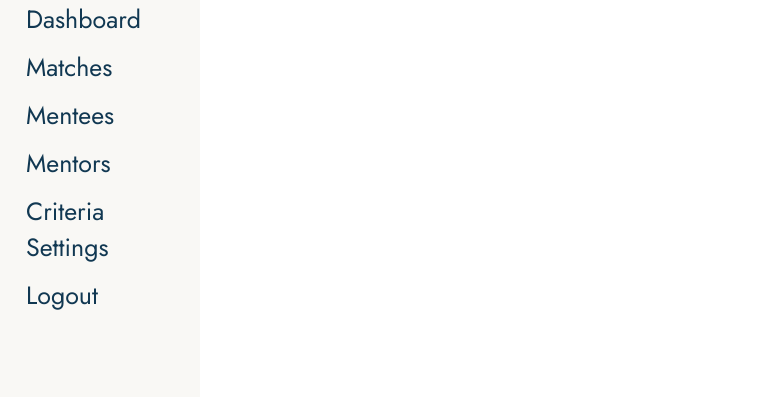
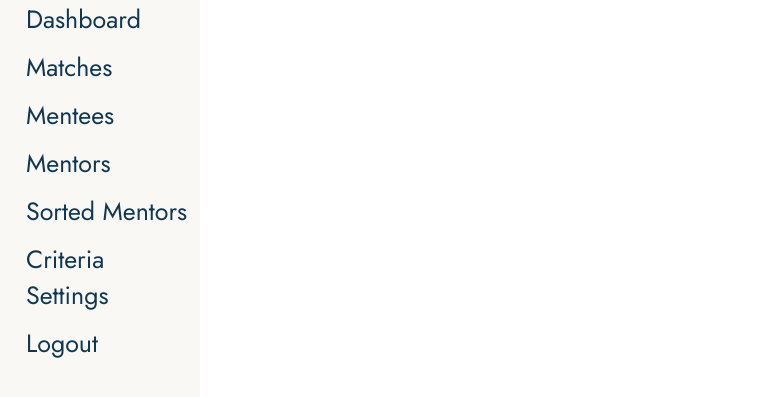
Before and after one commit to GEM-M-Ms/matcher, a Django app: page /1/mentees in a window 1280 px wide. Shown: the part 136-533 px from the top of the page, without its empty margins (0-768 px from the left). Run offline with Django 3.2, Linux system fonts and the light colour scheme; a user stored in the database is signed in; tables that the repository leaves empty hold one stand-in row (values such as "Sample post"); data that the repository does not hold is empty; grey boxes are pictures that could not be loaded.

Commit message:
sorted mentors for mentee -- hardcoded mentee atm

```diff
--- a/matching/match_utils.py
+++ b/matching/match_utils.py
@@ -84,12 +84,12 @@ def ensure_match_config():
       matchEntry.save()
   return MatchConfig.objects.all()
 
-def calculate_diff(m):
+def calculate_diff(m,list_of_m):
   menteeAttr = m.other_attributes
   matchConfigs = ensure_match_config()
 
   l = []
-  for mr in Mentor.objects.all():
+  for mr in list_of_m:
     mentor_ratio=0
     mentorAttr = mr.other_attributes
 
@@ -100,7 +100,7 @@ def calculate_diff(m):
       ratio=0
       #check for absent value
       if isNotBlank(menteeValue) and isNotBlank(mentorValue):
-        #atm check that mentor carreer matches one of mentee
+        #atm check that mentor career matches one of mentee
         if type(mentorValue) == 'str' and type(menteeValue) == 'list':
           ratio=find_one_entry_in_list(mentorValue,menteeValue)
         else:
--- a/matching/urls.py
+++ b/matching/urls.py
@@ -8,4 +8,5 @@ urlpatterns = [
     path("matches", views.show_matches, name="show_matches"),
     path("mentees", views.show_mentees, name="show_mentees"),
     path("mentors", views.show_mentors, name="show_mentors"),
+    path("sorted_mentors",views.sorted_mentors, name="sorted_mentors")
 ]
--- a/matching/views.py
+++ b/matching/views.py
@@ -7,6 +7,7 @@ from django.db import transaction
 from .models import Cohort, Mentee, Mentor, Match
 from .utils import handle_mentee_files, handle_mentor_files
 from .forms import MatchForm, CohortForm
+from .utils import get_sorted_mentors_for_mentee
 
 @login_required
 def index(request):
@@ -68,3 +69,10 @@ def show_mentors(request, cohort_id):
     cohort = get_object_or_404(Cohort, pk=cohort_id)
     mentors = Mentor.objects.filter(cohort=cohort)
     return render(request, "cohorts/mentors.html", {"cohort": cohort, "mentors": mentors})
+
+@login_required
+def sorted_mentors(request, cohort_id):
+    cohort = get_object_or_404(Cohort, pk=cohort_id)
+    #hardcoded mentee atttributes atm
+    mentors=get_sorted_mentors_for_mentee("15 15",cohort_id)
+    return render(request, "cohorts/mentors.html", {"cohort": cohort, "mentors": mentors})
--- a/templates/cohorts/matches.html
+++ b/templates/cohorts/matches.html
@@ -5,6 +5,7 @@
 <a href="{% url 'show_matches' cohort.id %}">Matches</a>
 <a href="{% url 'show_mentees' cohort.id %}">Mentees</a>
 <a href="{% url 'show_mentors' cohort.id %}">Mentors</a>
+<a href="{% url 'sorted_mentors' cohort.id %}">Sorted Mentors</a>
 <a href="#">Criteria Settings</a>
 {% endblock %}
 
--- a/templates/cohorts/mentees.html
+++ b/templates/cohorts/mentees.html
@@ -5,6 +5,7 @@
 <a href="{% url 'show_matches' cohort.id %}">Matches</a>
 <a href="{% url 'show_mentees' cohort.id %}">Mentees</a>
 <a href="{% url 'show_mentors' cohort.id %}">Mentors</a>
+<a href="{% url 'sorted_mentors' cohort.id %}">Sorted Mentors</a>
 <a href="#">Criteria Settings</a>
 {% endblock %}
 
--- a/templates/cohorts/mentors.html
+++ b/templates/cohorts/mentors.html
@@ -5,6 +5,7 @@
 <a href="{% url 'show_matches' cohort.id %}">Matches</a>
 <a href="{% url 'show_mentees' cohort.id %}">Mentees</a>
 <a href="{% url 'show_mentors' cohort.id %}">Mentors</a>
+<a href="{% url 'sorted_mentors' cohort.id %}">Sorted Mentors</a>
 <a href="#">Criteria Settings</a>
 {% endblock %}
 
--- a/templates/cohorts/new_match.html
+++ b/templates/cohorts/new_match.html
@@ -5,6 +5,7 @@
 <a href="{% url 'show_matches' cohort.id %}">Matches</a>
 <a href="{% url 'show_mentees' cohort.id %}">Mentees</a>
 <a href="{% url 'show_mentors' cohort.id %}">Mentors</a>
+<a href="{% url 'sorted_mentors' cohort.id %}">Sorted Mentors</a>
 <a href="#">Criteria Settings</a>
 {% endblock %}
 
--- a/templates/cohorts/show.html
+++ b/templates/cohorts/show.html
@@ -4,6 +4,7 @@
 <a href="{% url 'show_matches' cohort.id %}">Matches</a>
 <a href="{% url 'show_mentees' cohort.id %}">Mentees</a>
 <a href="{% url 'show_mentors' cohort.id %}">Mentors</a>
+<a href="{% url 'sorted_mentors' cohort.id %}">Sorted Mentors</a>
 <a href="#">Criteria Settings</a>
 {% endblock %}
 
```
Also changed, not shown: matching/utils.py (+11 -0 lines).
